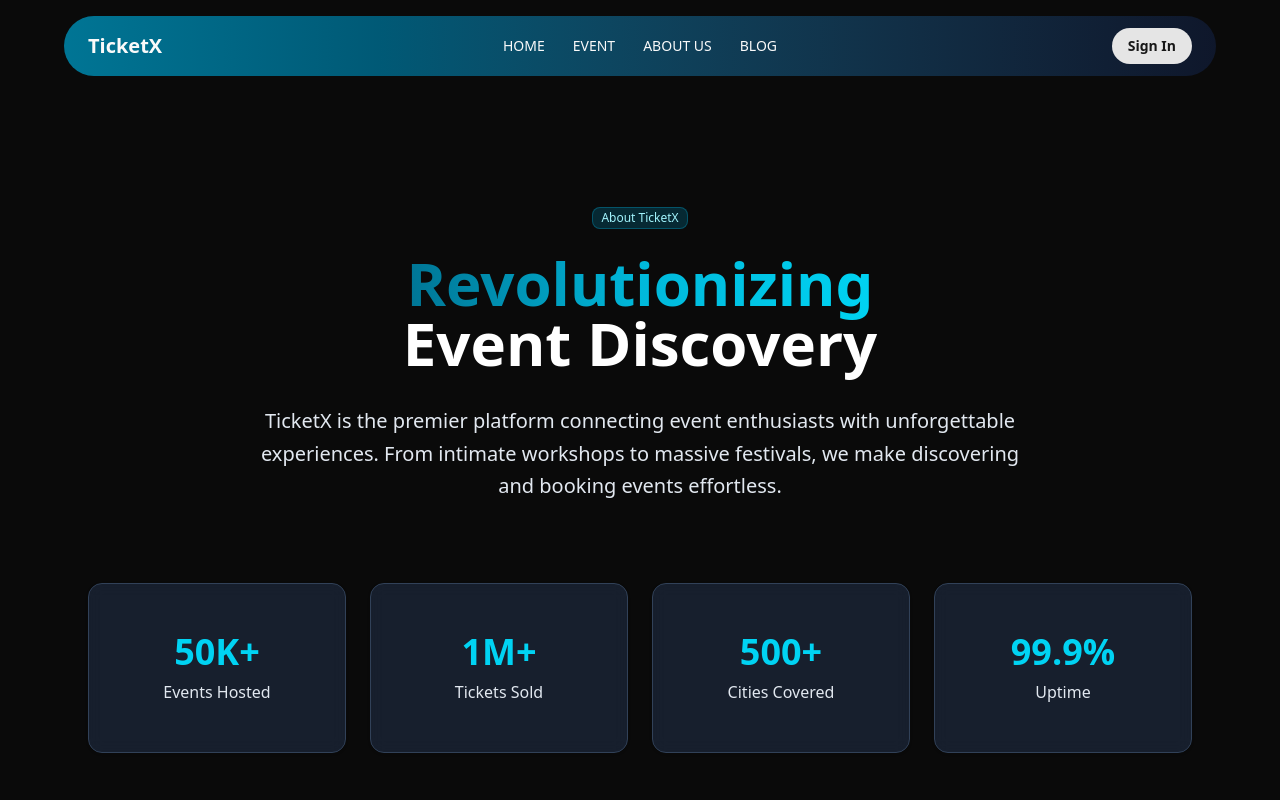
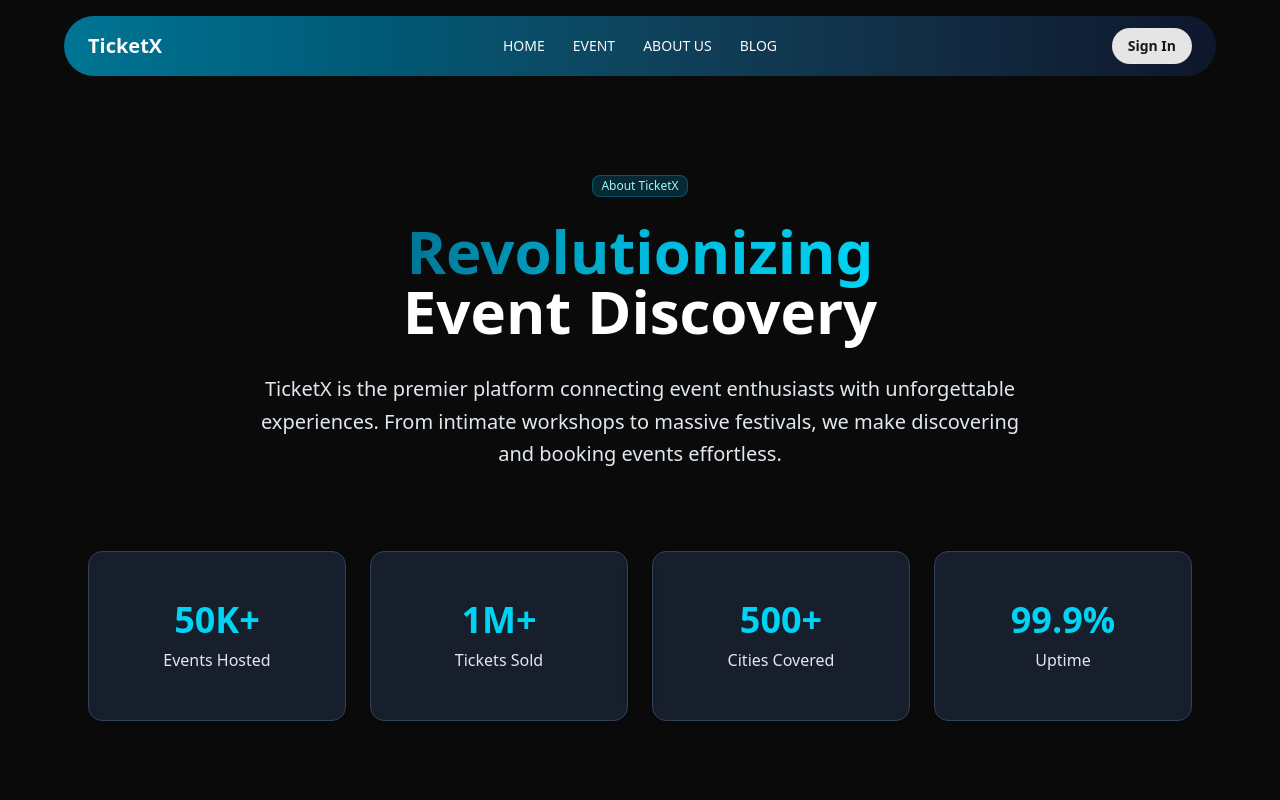
Before and after one commit to grim-reaper883/TicketX, a Next.js app in the folder frontend/: page /aboutUs in a window 1280 px wide. Shown: the top 800 px of the page. Built offline with nearby package versions, Linux system fonts and the light colour scheme; no server answers.

Commit message:
minor changes

```diff
--- a/frontend/src/app/(root)/aboutUs/page.tsx
+++ b/frontend/src/app/(root)/aboutUs/page.tsx
@@ -33,7 +33,7 @@ const AboutUs = () => {
   ];
 
   return (
-    <div className="min-h-screen w-full py-20 pt-28 px-6 overflow-y-auto">
+    <div className="min-h-screen w-full py-20 px-6 overflow-y-auto">
       <div className="max-w-7xl mx-auto">
         {/* Hero Section */}
         <div className="text-center mb-20">
--- a/frontend/src/app/(root)/blog/page.tsx
+++ b/frontend/src/app/(root)/blog/page.tsx
@@ -89,6 +89,12 @@ export default function BlogPage() {
       <div className="container mx-auto px-4">
         {/* Hero Section */}
         <div className="text-center py-16">
+          <Badge
+            variant="secondary"
+            className="mb-6 bg-cyan-700/30 text-cyan-200 border-cyan-600/40 font-medium"
+          >
+            Blogs
+          </Badge>
           <h1 className="text-4xl sm:text-5xl md:text-6xl font-bold mb-6">
             <span className="bg-gradient-to-r from-cyan-700 to-cyan-300 bg-clip-text text-transparent tracking-wide font-extrabold">
               TicketX Blog
```
